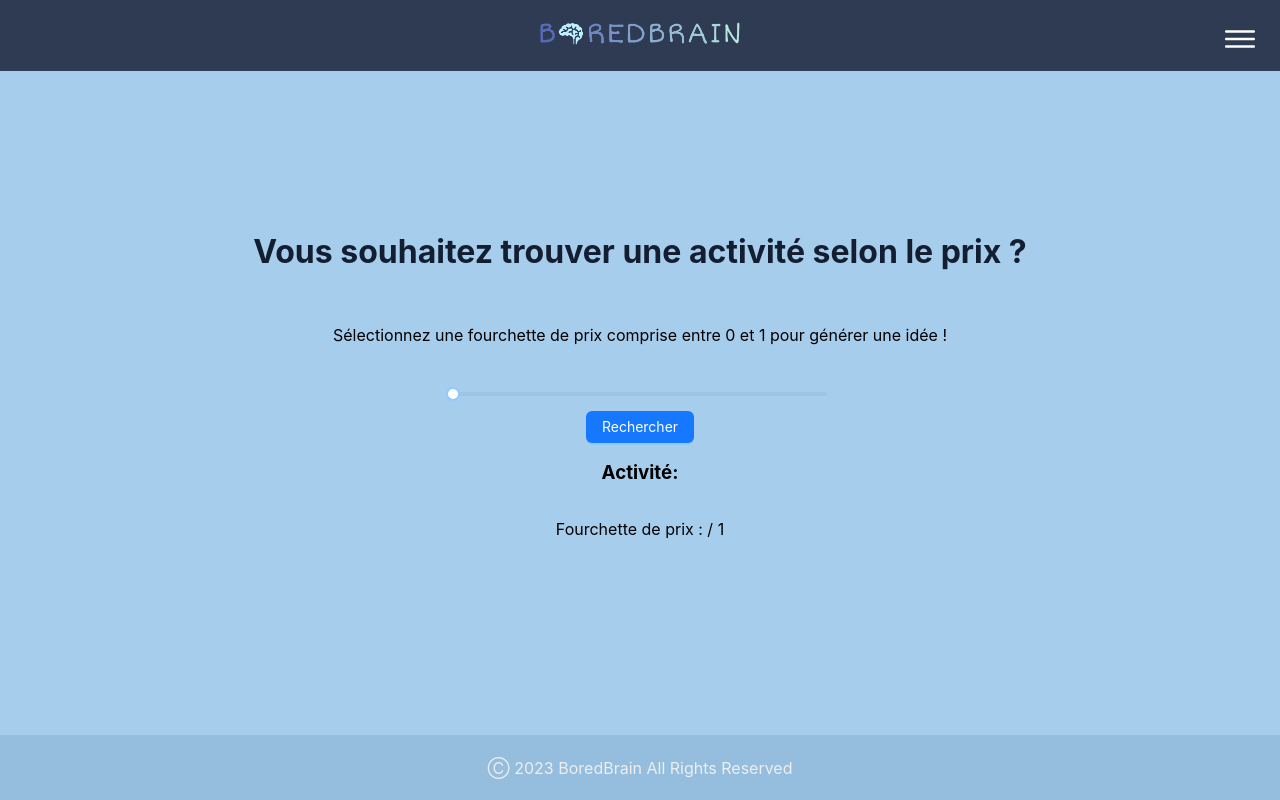
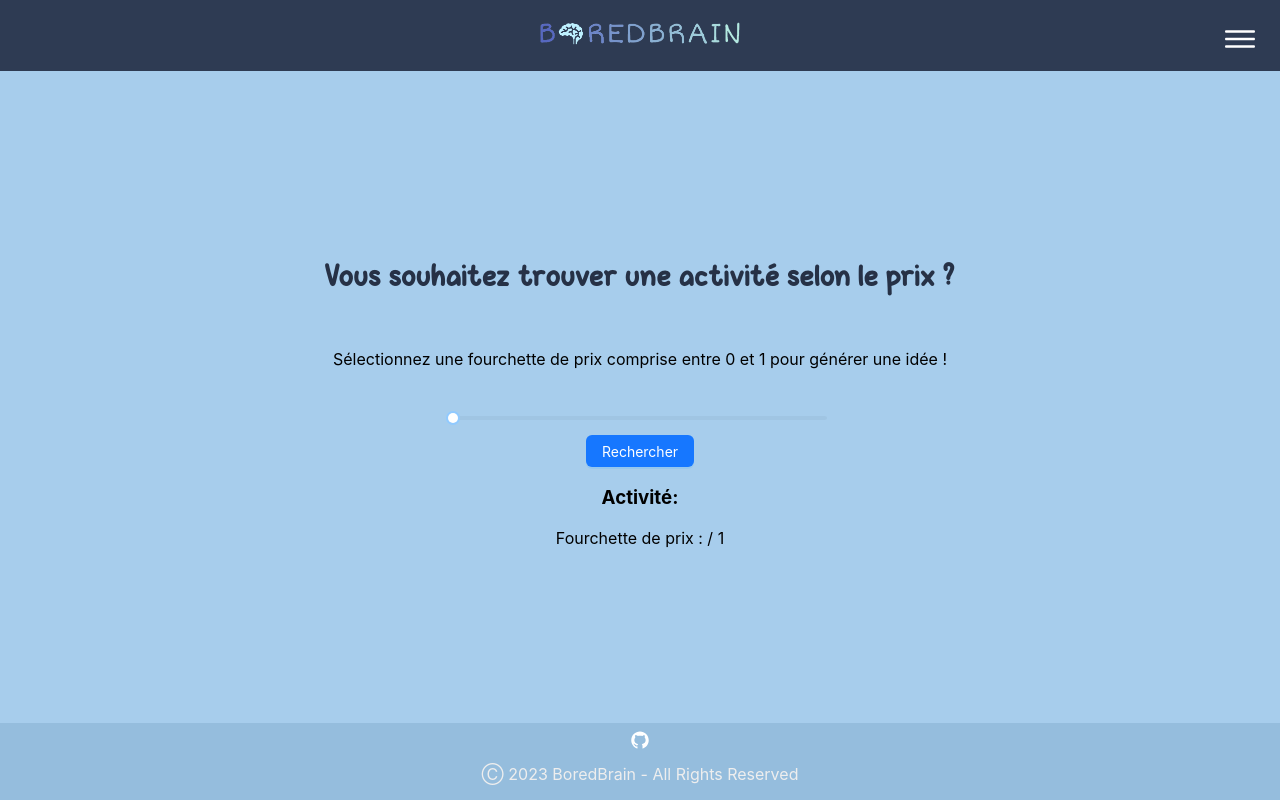
Before and after one commit to AndelysP/Bored_Generator, a React (Create React App) app: page /price in a window 1280 px wide. Built offline with nearby package versions, Linux system fonts and the light colour scheme.

Commit message:
Ajout d'une police d'écriture et correction de quelques petits défauts de style

```diff
--- a/src/assets/sass/App.scss
+++ b/src/assets/sass/App.scss
@@ -1,3 +1,9 @@
+@font-face {
+    font-family: 'Vanilla';
+    src: url(../fonts/Vanilla.otf);
+}
+
+
 body {
     background-color: rgb(167, 205, 236);
 }
@@ -99,7 +105,9 @@ body {
     }
 
     h1 {
-        color: rgb(20, 30, 49);
+        color: #263146;
+        font-family: 'Vanilla';
+        font-weight: 100;
     }
 
     .btn-list {
@@ -126,11 +134,20 @@ body {
     display: flex;
     justify-content: center;
     align-items: center;
+    flex-direction: column;
 
     position: absolute;
     bottom: 0;
     right: 0;
     left: 0;
+
+    p {
+        margin: 10px 0;
+    }
+
+    .git-icon {
+        fill: #fff;
+    }
 }
 
 .icon-wrapper {
--- a/src/components/Footer.js
+++ b/src/components/Footer.js
@@ -1,10 +1,14 @@
 import React from 'react'
+import { AiFillGithub } from 'react-icons/ai';
 
 const Footer = () => {
+
+  const curentYear = new Date().getFullYear();
   return (
     <div className='footer'>
+      <a href="https://github.com/AndelysP/Bored_Generator/commits/master" target='_blank'><AiFillGithub size={20} className="git-icon"/></a>
       <p>
-        &#x24D2; 2023 BoredBrain All rights Reserved
+        &#x24D2; {curentYear} BoredBrain - All rights Reserved
       </p>
     </div>
   )
--- a/src/components/NumberIdea.js
+++ b/src/components/NumberIdea.js
@@ -32,12 +32,12 @@ const NumberIdea = () => {
         </div>
 
         <Button type="primary" onClick={handleSubmitNumber}>Rechercher</Button>
-        {numberIdeas && (
-          <div>
-            <h3>Activité: {numberIdeas.activity}</h3>
-            <p>Participants: {numberIdeas.participants} personnes</p>
-          </div>
-        )}
+
+        <>
+          <h3>Activité: {numberIdeas.activity}</h3>
+          <p>Participants: {numberIdeas.participants} personnes</p>
+        </>
+
       </div>
       <Footer />
     </>
--- a/src/components/PriceIdea.js
+++ b/src/components/PriceIdea.js
@@ -34,12 +34,12 @@ const PriceIdea = () => {
 
         <Button type="primary" onClick={handleSubmitPrice}>Rechercher</Button>
 
-        {priceIdeas && (
-          <div>
-            <h3>Activité: {priceIdeas.activity}</h3>
-            <p>Fourchette de prix : {priceIdeas.price} / 1</p>
-          </div>
-        )}
+
+        <>
+          <h3>Activité: {priceIdeas.activity}</h3>
+          <span>Fourchette de prix : {priceIdeas.price} / 1</span>
+        </>
+
       </div>
       <Footer />
     </>
```
Also changed, not shown: src/assets/fonts/Vanilla.otf (added).
